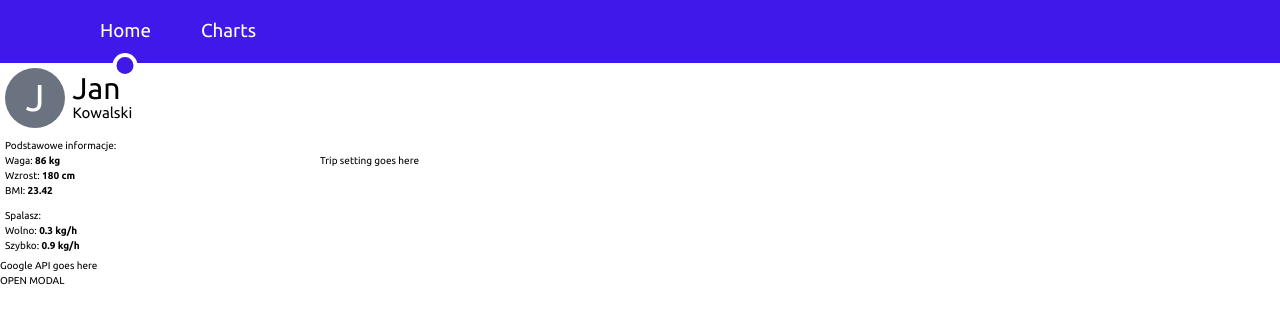
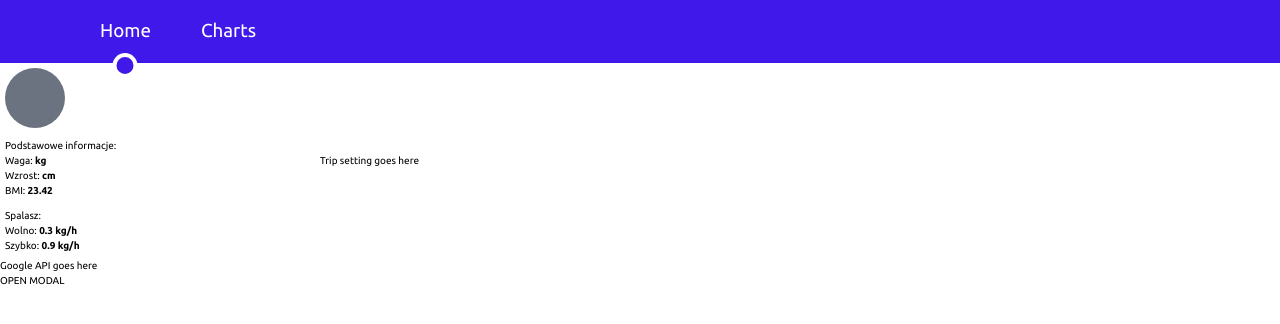
Before and after one commit to KrolMateusz/praktyki1, a Vue app: page / in a window 1280 px wide. Shown: the top 324 px of the page. Built offline with nearby package versions, Linux system fonts and the light colour scheme.

Commit message:
used getters to get values in profile

```diff
--- a/src/components/common/Profile.vue
+++ b/src/components/common/Profile.vue
@@ -19,7 +19,7 @@
         </p>
         <Avatar
           :firstName="name"
-          @click="buttonFunction"
+          @click="$emit('openModal')"
           class="group-hover:opacity-50"
         />
       </div>
@@ -81,14 +81,5 @@ export default {
       required: true,
     },
   },
-  setup() {
-    function buttonFunction() {
-      console.log("Add modal here...");
-    }
-
-    return {
-      buttonFunction,
-    };
-  },
 };
 </script>
--- a/src/components/common/UserStats.vue
+++ b/src/components/common/UserStats.vue
@@ -32,6 +32,7 @@
 
 <script>
 import { ref } from "vue";
+import { useStore } from "vuex";
 export default {
   props: {
     weight: {
@@ -60,9 +61,9 @@ export default {
     },
   },
   setup() {
-    //Jednostki będą zaciągane z modala, czekam na merge do deva, zebym mogł zaciagnac
-    const weightUnit = ref("kg");
-    const heightUnit = ref("cm");
+    const store = useStore();
+    const weightUnit = ref(store.getters.getWeightUnit);
+    const heightUnit = ref(store.getters.getHeightUnit);
 
     return { weightUnit, heightUnit };
   },
--- a/src/components/home/Home.vue
+++ b/src/components/home/Home.vue
@@ -10,6 +10,7 @@
         :FFMI="FFMI"
         :lowTempo="lowTempo"
         :fastTempo="fastTempo"
+        @open-modal="openModal"
         class="col-span-3"
       />
       <div>Trip setting goes here</div>
@@ -25,6 +26,7 @@
 
 <script>
 import { ref } from "vue";
+import { useStore } from "vuex";
 import GoogleMaps from "@/components/googleMaps/GoogleMaps.vue";
 import Profile from "@/components/common/Profile.vue";
 import Modal from "@/components/common/Modal";
@@ -39,10 +41,11 @@ export default {
     UserInfoForm,
   },
   setup() {
-    const name = ref("Jan");
-    const lastname = ref("Kowalski");
-    const weight = ref(86);
-    const height = ref(180);
+    const store = useStore();
+    const name = ref(store.getters.getName);
+    const lastname = ref(store.getters.getLastname);
+    const weight = ref(store.getters.getWeight);
+    const height = ref(store.getters.getHeight);
     const BMI = ref(23.42);
     const FFMI = ref(null);
     const lowTempo = ref(0.3);
--- a/src/store/index.js
+++ b/src/store/index.js
@@ -7,7 +7,7 @@ const store = createStore({
   state: {
     user: {
       name: "",
-      lastname: null,
+      lastname: "",
       height: null,
       weight: null,
       heightUnit: "cm",
```
